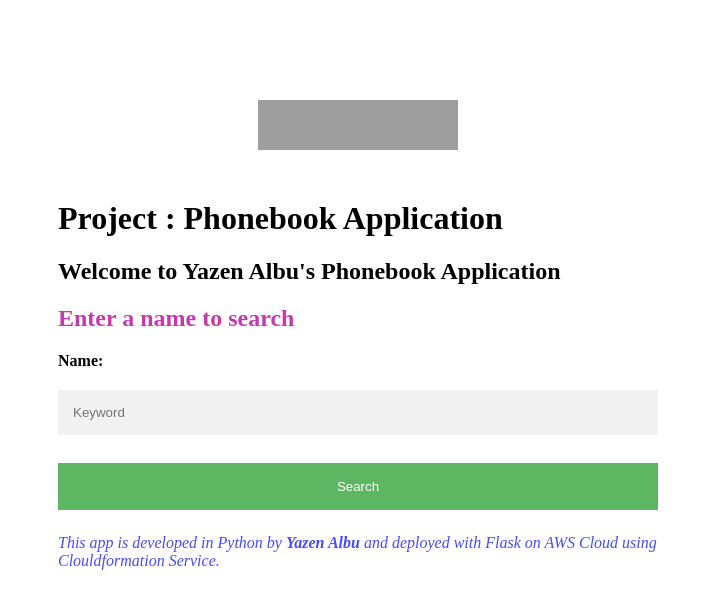
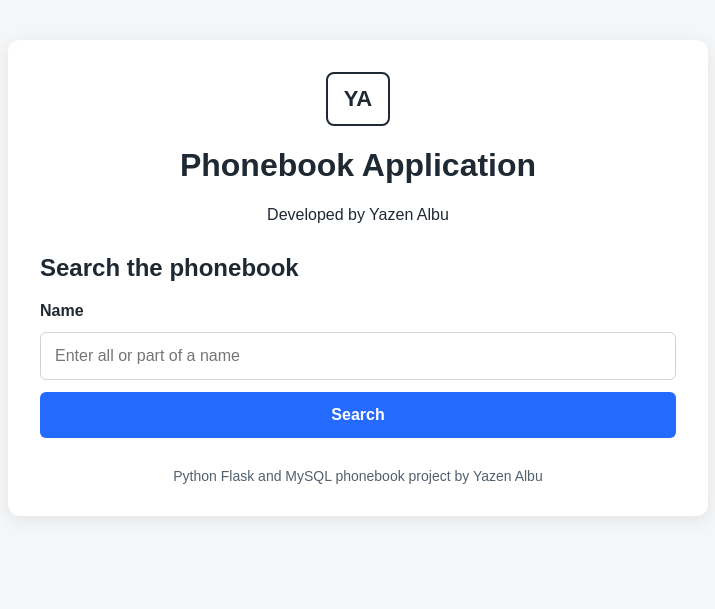
Before and after one commit to yazenAlbu/phonebook-cloudformation-project, a Flask app: page / in a window 1280 px wide. Shown: the top 609 px of the page, without its empty margins (282-997 px from the left). Run offline with Flask 3, Linux system fonts and the light colour scheme; grey boxes are pictures that could not be loaded.

Commit message:
Connect Flask search to MySQL database

```diff
--- a/app.py
+++ b/app.py
@@ -1,10 +1,11 @@
 import os
 
+import pymysql
 from dotenv import load_dotenv
-from flask import Flask, render_template
+from flask import Flask, render_template, request
 
 
-# Load environment variables from the local .env file.
+# Load variables from the local .env file.
 load_dotenv()
 
 
@@ -12,18 +13,104 @@ load_dotenv()
 app = Flask(__name__)
 
 
-# Read application settings from environment variables.
+# General application settings.
 DEVELOPER_NAME = os.getenv("DEVELOPER_NAME", "Yazen Albu")
 APP_PORT = int(os.getenv("APP_PORT", "5000"))
 FLASK_DEBUG = os.getenv("FLASK_DEBUG", "false").lower() == "true"
 
 
-@app.route("/")
+# MySQL database settings.
+DB_CONFIG = {
+    "host": os.getenv("DB_HOST", "127.0.0.1"),
+    "port": int(os.getenv("DB_PORT", "3306")),
+    "user": os.getenv("DB_USER", "phonebook_user"),
+    "password": os.getenv("DB_PASSWORD", ""),
+    "database": os.getenv("DB_NAME", "phonebook_db"),
+    "charset": "utf8mb4",
+    "cursorclass": pymysql.cursors.DictCursor,
+    "autocommit": True,
+    "connect_timeout": 5,
+}
+
+
+def get_db_connection():
+    """Create and return a new MySQL connection."""
+    return pymysql.connect(**DB_CONFIG)
+
+
+def find_persons(keyword):
+    """Find phonebook records containing the supplied name."""
+    search_value = f"%{keyword.strip().lower()}%"
+    connection = get_db_connection()
+
+    try:
+        with connection.cursor() as cursor:
+            cursor.execute(
+                """
+                SELECT id, name, number
+                FROM phonebook
+                WHERE LOWER(name) LIKE %s
+                ORDER BY name;
+                """,
+                (search_value,),
+            )
+
+            records = cursor.fetchall()
+
+            return [
+                {
+                    "id": record["id"],
+                    "name": record["name"].strip().title(),
+                    "number": record["number"],
+                }
+                for record in records
+            ]
+    finally:
+        connection.close()
+
+
+@app.route("/", methods=["GET", "POST"])
 def home():
-    """Display the main phonebook page."""
+    """Display the search page and process search requests."""
+    if request.method == "POST":
+        keyword = request.form.get("username", "").strip()
+
+        if not keyword:
+            return render_template(
+                "index.html",
+                results=[],
+                show_result=False,
+                error_message="Please enter a name to search.",
+                developer_name=DEVELOPER_NAME,
+            )
+
+        try:
+            results = find_persons(keyword)
+        except pymysql.MySQLError:
+            app.logger.exception("Database search failed.")
+
+            return render_template(
+                "index.html",
+                results=[],
+                show_result=False,
+                error_message="Could not connect to the phonebook database.",
+                developer_name=DEVELOPER_NAME,
+            )
+
+        return render_template(
+            "index.html",
+            results=results,
+            searched_keyword=keyword,
+            show_result=True,
+            error_message=None,
+            developer_name=DEVELOPER_NAME,
+        )
+
     return render_template(
         "index.html",
+        results=[],
         show_result=False,
+        error_message=None,
         developer_name=DEVELOPER_NAME,
     )
 
--- a/templates/index.html
+++ b/templates/index.html
@@ -2,87 +2,165 @@
 <html lang="en">
 
 <head>
-  <meta charset="UTF-8" />
-  <meta name="viewport" content="width=device-width, initial-scale=1.0" />
-  <title>Clarusway Project - 004</title>
+  <meta charset="UTF-8">
+  <meta
+    name="viewport"
+    content="width=device-width, initial-scale=1.0"
+  >
+
+  <title>Yazen Albu Phonebook</title>
+
   <style>
     body {
-      max-width: 600px;
-      margin: auto;
+      max-width: 700px;
+      margin: 0 auto;
+      padding: 40px 20px;
+      font-family: Arial, sans-serif;
+      background: #f4f6f8;
+      color: #1f2933;
     }
 
-    div {
-      margin-top: 100px;
-      margin-bottom: 50px;
-      margin-right: auto;
-      margin-left: auto;
+    .container {
+      background: white;
+      padding: 32px;
+      border-radius: 12px;
+      box-shadow: 0 4px 18px rgba(0, 0, 0, 0.08);
     }
 
-    img {
-      display: block;
-      margin-left: auto;
-      margin-right: auto;
+    .brand {
+      text-align: center;
+      margin-bottom: 30px;
+    }
+
+    .brand-mark {
+      display: inline-block;
+      padding: 12px 16px;
+      border: 2px solid #1f2933;
+      border-radius: 8px;
+      font-weight: bold;
+      font-size: 22px;
     }
 
     input {
       box-sizing: border-box;
       width: 100%;
-      padding: 15px;
-      margin: 20px 0;
-      display: inline-block;
-      border: none;
-      background: #f1f1f1;
+      padding: 14px;
+      margin: 12px 0;
+      border: 1px solid #cbd2d9;
+      border-radius: 6px;
+      font-size: 16px;
     }
 
     button {
       box-sizing: border-box;
-      background-color: #4caf50;
+      width: 100%;
+      padding: 14px;
+      border: none;
+      border-radius: 6px;
+      cursor: pointer;
+      background: #246bfd;
       color: white;
-      padding: 16px 20px;
-      margin: 8px 0;
-      border: none;
-      cursor: pointer;
-      width: 100%;
+      font-size: 16px;
+      font-weight: bold;
+    }
+
+    button:hover {
       opacity: 0.9;
     }
 
-    .warning {
-      color: red;
+    .message-error {
+      margin-top: 20px;
+      padding: 12px;
+      border-radius: 6px;
+      background: #ffe8e8;
+      color: #b42318;
     }
 
-    .sectionnote{
-      color: rgba(190, 31, 164, 0.89);
-    }
-    .footnote{
-      color: rgba(0, 0, 255, 0.712);
+    .message-empty {
+      margin-top: 20px;
+      padding: 12px;
+      border-radius: 6px;
+      background: #fff5cc;
+      color: #7a5901;
     }
 
+    .result-list {
+      padding: 0;
+      list-style: none;
+    }
+
+    .result-item {
+      margin: 12px 0;
+      padding: 16px;
+      border: 1px solid #d9e2ec;
+      border-radius: 6px;
+    }
+
+    footer {
+      margin-top: 30px;
+      text-align: center;
+      color: #52606d;
+      font-size: 14px;
+    }
   </style>
 </head>
 
 <body>
+  <main class="container">
+    <header class="brand">
+      <span class="brand-mark">YA</span>
+      <h1>Phonebook Application</h1>
+      <p>Developed by {{ developer_name }}</p>
+    </header>
 
-  <div><img style="width:200px; height:50px" src="https://clarusway.com/wp-content/uploads/2022/12/clarusway-logo-black.png" /></div>
+    <section>
+      <h2>Search the phonebook</h2>
 
-  <h1>Project : Phonebook Application</h1>
-  <h2>Welcome to {{developer_name}}'s Phonebook Application</h2>
-  <h2 class="sectionnote">Enter a name to search</h2>
+      <form action="{{ url_for('home') }}" method="post">
+        <label for="name">
+          <strong>Name</strong>
+        </label>
 
-  <form action="#" method="post">
-    <label for="name"><b>Name:</b></label>
-    <input placeholder="Keyword" type="text" name="username" id="name">
-    <button type="submit">Search</button>
-    {% if show_result %}
-        <h1>Result for '{{ keyword }}' </h1>
-            <ul>
-            {% for person in persons_html %}
-            <li>Name: <b>{{ person['name'] }} </b>  ---- Phone Number: <b>{{ person['number'] }}</b></li>
+        <input
+          type="text"
+          id="name"
+          name="username"
+          placeholder="Enter all or part of a name"
+        >
+
+        <button type="submit">Search</button>
+      </form>
+
+      {% if error_message %}
+        <p class="message-error">
+          <strong>{{ error_message }}</strong>
+        </p>
+      {% endif %}
+
+      {% if show_result %}
+        <h2>Results for “{{ searched_keyword }}”</h2>
+
+        {% if results %}
+          <ul class="result-list">
+            {% for person in results %}
+              <li class="result-item">
+                <strong>{{ person["name"] }}</strong><br>
+                Phone number: {{ person["number"] }}
+              </li>
             {% endfor %}
-            </ul>
-    {% endif %}
-  </form>
+          </ul>
+        {% else %}
+          <p class="message-empty">
+            No matching person was found.
+          </p>
+        {% endif %}
+      {% endif %}
+    </section>
 
-  <p class="footnote"><i>This app is developed in Python by <b>{{ developer_name }}</b> and deployed with Flask on AWS Cloud using Clouldformation Service.</i></p>
+    <footer>
+      Python Flask and MySQL phonebook project by {{ developer_name }}
+    </footer>
+  </main>
 </body>
 
 </html>
```
Also changed, not shown: 1 other file.
